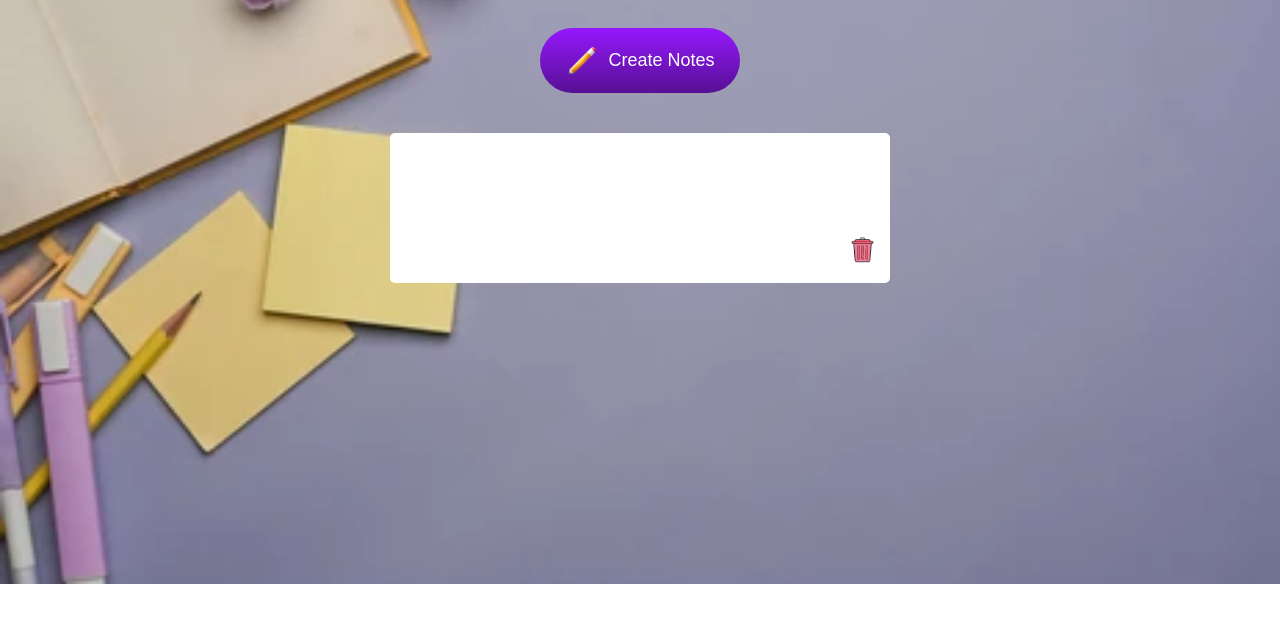
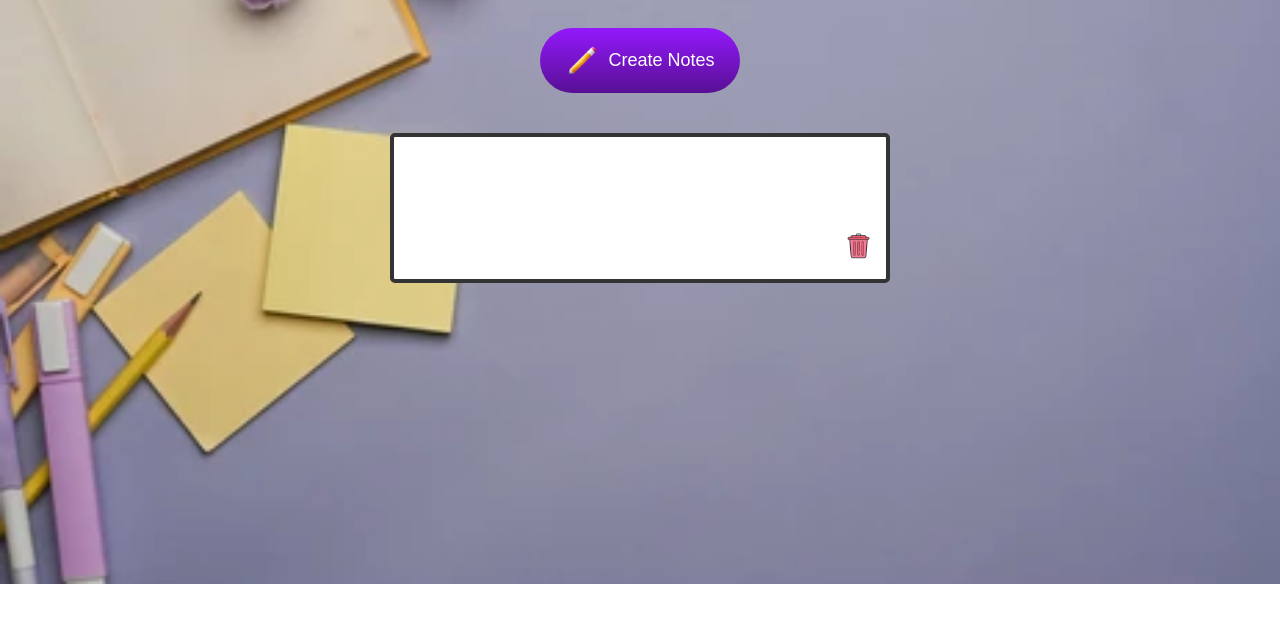
Before and after one commit to TechnoAndy/Notes, a plain HTML site: page index.html in a window 1280 px wide. Both pictures are taken after a click on the button "Create Notes". Shown: the part 132-754 px from the top of the page. Drawn offline with Linux system fonts and the light colour scheme.

Commit message:
Add border to input field

```diff
--- a/style.css
+++ b/style.css
@@ -63,6 +63,7 @@ body{
   margin: 20px 0;
   outline: none;
   border-radius: 5px;
+  border: 4px solid;
 }
 
 .input-box img{
```
